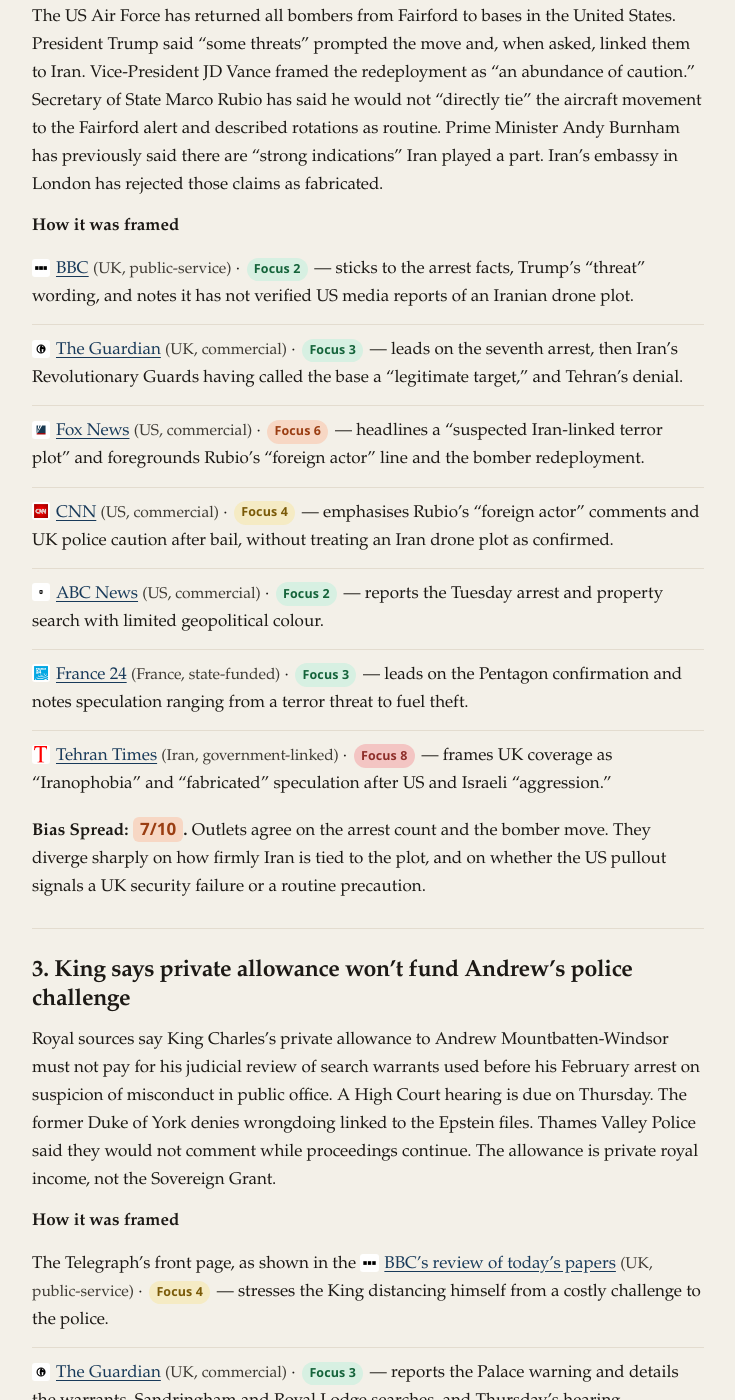
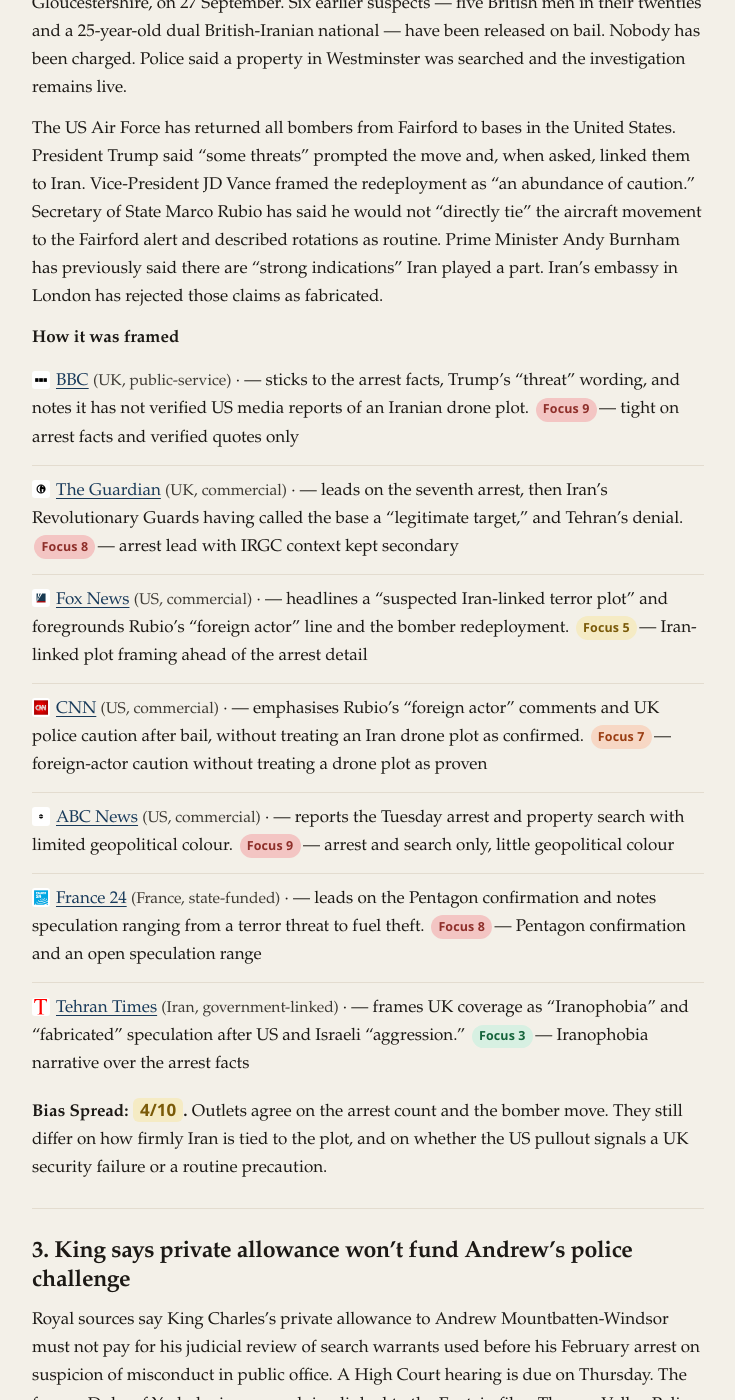
Before and after one commit to UKwebfilter/UKWebFilter, a Jekyll site: the page built from _posts/2026-10-06-edition.md, in a window 1280 px wide and 1400 px high, scrolled down 1991 px. Shown: the whole window, without its empty margins (272-1007 px from the left). Built offline with Jekyll 4.4.1, drawn with Linux system fonts in a browser that asks for light colours; some of the changed text lies outside the part shown.

Commit message:
Flip Bias/Focus to 1=bad/10=good and add Focus reasons

```diff
--- a/_posts/2026-10-06-edition.md
+++ b/_posts/2026-10-06-edition.md
@@ -5,11 +5,11 @@
 
 | Story | UK prominence | Bias Spread | Lead story at | Top 3 at |
 | --- | --- | --- | --- | --- |
-| Tories' £10bn "Britannia Shield" | 8 | 6 | Mail, Sun | Telegraph, Times, Guardian, BBC |
-| Fairford: seventh arrest after US bomber pullout | 7 | 7 | none | BBC, Guardian, Mail |
-| King won't fund Andrew's police challenge | 5 | 3 | Telegraph | Guardian, BBC |
-| France: mass school protests and police clashes | 4 | 5 | BBC, Guardian | none |
-| UK–Israel standoff over East Jerusalem consulate | 3 | 7 | none | BBC, Guardian |
+| Tories' £10bn "Britannia Shield" | 8 | 5 | Mail, Sun | Telegraph, Times, Guardian, BBC |
+| Fairford: seventh arrest after US bomber pullout | 7 | 4 | none | BBC, Guardian, Mail |
+| King won't fund Andrew's police challenge | 5 | 8 | Telegraph | Guardian, BBC |
+| France: mass school protests and police clashes | 4 | 6 | BBC, Guardian | none |
+| UK–Israel standoff over East Jerusalem consulate | 3 | 4 | none | BBC, Guardian |
 
 ---
 
@@ -21,13 +21,18 @@
 
 **How it was framed**
 
-- [Daily Mail](https://www.dailymail.com/news/article-16186345/Kemi-Badenoch-US-Fairford-UK-missile-drone-defences-Britannia-Shield.html) (UK, commercial) · Focus 7/10 — leads on Badenoch blaming the Fairford pullout on UK defence gaps, and contrasts Tory urgency with Labour funding.
-- [The Sun](https://www.thesun.co.uk/news/40589897/kemi-badenoch-reveals-britain-will-build-iron-dome/) (UK, tabloid) · Focus 8/10 — bills Badenoch as building Britain's "Iron Dome," ties Fairford to Labour failure, and stresses welfare cuts to fund defence.
-- [The Telegraph](https://www.telegraph.co.uk/politics/2026/10/05/tories-promise-iron-dome-uk/) (UK, commercial) · Focus 5/10 — headlines an "Israeli-style Iron Dome," links Fairford and Russian drones, and treats the £10bn pledge as a major post–Cold War programme.
-- [The Guardian](https://www.theguardian.com/politics/2026/oct/06/badenoch-british-iron-dome-plan-tory-press-release) (UK, commercial) · Focus 7/10 — leads on Badenoch denying an Iron Dome plan after the party's own press release used the phrase, and carries Labour's rebuttal.
-- [BBC](https://www.bbc.co.uk/news/articles/cm86zqg553q8o) (UK, public-service) · Focus 2/10 — explains existing UK air-defence gaps, cost realities, and why an Israel comparison is a poor fit for British geography and threat.
+- [Daily Mail](https://www.dailymail.com/news/article-16186345/Kemi-Badenoch-US-Fairford-UK-missile-drone-defences-Britannia-Shield.html) (UK, commercial) · — leads on Badenoch blaming the Fairford pullout on UK defence gaps, and contrasts Tory urgency with Labour funding.
+  Focus 4 — leans into Badenoch vs Labour politics more than the pledge numbers
+- [The Sun](https://www.thesun.co.uk/news/40589897/kemi-badenoch-reveals-britain-will-build-iron-dome/) (UK, tabloid) · — bills Badenoch as building Britain's "Iron Dome," ties Fairford to Labour failure, and stresses welfare cuts to fund defence.
+  Focus 3 — Iron Dome branding and welfare-cut politics dominate the pledge itself
+- [The Telegraph](https://www.telegraph.co.uk/politics/2026/10/05/tories-promise-iron-dome-uk/) (UK, commercial) · — headlines an "Israeli-style Iron Dome," links Fairford and Russian drones, and treats the £10bn pledge as a major post–Cold War programme.
+  Focus 6 — covers programme scale and threat context without a full party war
+- [The Guardian](https://www.theguardian.com/politics/2026/oct/06/badenoch-british-iron-dome-plan-tory-press-release) (UK, commercial) · — leads on Badenoch denying an Iron Dome plan after the party's own press release used the phrase, and carries Labour's rebuttal.
+  Focus 4 — centres the Iron Dome walk-back and Labour rebuttal over the defence plan
+- [BBC](https://www.bbc.co.uk/news/articles/cm86zqg553q8o) (UK, public-service) · — explains existing UK air-defence gaps, cost realities, and why an Israel comparison is a poor fit for British geography and threat.
+  Focus 9 — sticks to capability gaps, cost and geography of an air-defence system
 
-**Bias Spread: 6/10.** The pledge figures are shared. The clash is over "Iron Dome" branding, whether Fairford proves the case, and whether £10bn is serious or symbolic.
+**Bias Spread: 5/10.** The pledge figures are shared. Outlets still split on "Iron Dome" branding, whether Fairford proves the case, and whether £10bn is serious or symbolic.
 
 ---
 
@@ -39,15 +44,22 @@
 
 **How it was framed**
 
-- [BBC](https://www.bbc.co.uk/news/articles/cqlye0xd72wdo) (UK, public-service) · Focus 2/10 — sticks to the arrest facts, Trump's "threat" wording, and notes it has not verified US media reports of an Iranian drone plot.
-- [The Guardian](https://www.theguardian.com/uk-news/2026/oct/06/british-man-arrested-over-suspected-raf-fairford-terrorism-plot) (UK, commercial) · Focus 3/10 — leads on the seventh arrest, then Iran's Revolutionary Guards having called the base a "legitimate target," and Tehran's denial.
-- [Fox News](https://www.foxnews.com/us/us-pulls-all-bombers-key-uk-base-after-suspected-iran-linked-terror-plot) (US, commercial) · Focus 6/10 — headlines a "suspected Iran-linked terror plot" and foregrounds Rubio's "foreign actor" line and the bomber redeployment.
-- [CNN](https://www.cnn.com/2026/09/28/uk/raf-fairford-key-questions-terror-suspects-arrests-intl) (US, commercial) · Focus 4/10 — emphasises Rubio's "foreign actor" comments and UK police caution after bail, without treating an Iran drone plot as confirmed.
-- [ABC News](https://abcnews.com/International/uk-arrests-british-national-related-incident-raf-fairford/story?id=137029908) (US, commercial) · Focus 2/10 — reports the Tuesday arrest and property search with limited geopolitical colour.
-- [France 24](https://www.france24.com/en/europe/20261004-us-bombers-raf-fairford-uk-pentagon) (France, state-funded) · Focus 3/10 — leads on the Pentagon confirmation and notes speculation ranging from a terror threat to fuel theft.
-- [Tehran Times](https://www.tehrantimes.com/news/530543/Iran-embassy-rejects-UK-media-claims-over-RAF-Fairford-arrests) (Iran, government-linked) · Focus 8/10 — frames UK coverage as "Iranophobia" and "fabricated" speculation after US and Israeli "aggression."
+- [BBC](https://www.bbc.co.uk/news/articles/cqlye0xd72wdo) (UK, public-service) · — sticks to the arrest facts, Trump's "threat" wording, and notes it has not verified US media reports of an Iranian drone plot.
+  Focus 9 — tight on arrest facts and verified quotes only
+- [The Guardian](https://www.theguardian.com/uk-news/2026/oct/06/british-man-arrested-over-suspected-raf-fairford-terrorism-plot) (UK, commercial) · — leads on the seventh arrest, then Iran's Revolutionary Guards having called the base a "legitimate target," and Tehran's denial.
+  Focus 8 — arrest lead with IRGC context kept secondary
+- [Fox News](https://www.foxnews.com/us/us-pulls-all-bombers-key-uk-base-after-suspected-iran-linked-terror-plot) (US, commercial) · — headlines a "suspected Iran-linked terror plot" and foregrounds Rubio's "foreign actor" line and the bomber redeployment.
+  Focus 5 — Iran-linked plot framing ahead of the arrest detail
+- [CNN](https://www.cnn.com/2026/09/28/uk/raf-fairford-key-questions-terror-suspects-arrests-intl) (US, commercial) · — emphasises Rubio's "foreign actor" comments and UK police caution after bail, without treating an Iran drone plot as confirmed.
+  Focus 7 — foreign-actor caution without treating a drone plot as proven
+- [ABC News](https://abcnews.com/International/uk-arrests-british-national-related-incident-raf-fairford/story?id=137029908) (US, commercial) · — reports the Tuesday arrest and property search with limited geopolitical colour.
+  Focus 9 — arrest and search only, little geopolitical colour
+- [France 24](https://www.france24.com/en/europe/20261004-us-bombers-raf-fairford-uk-pentagon) (France, state-funded) · — leads on the Pentagon confirmation and notes speculation ranging from a terror threat to fuel theft.
+  Focus 8 — Pentagon confirmation and an open speculation range
+- [Tehran Times](https://www.tehrantimes.com/news/530543/Iran-embassy-rejects-UK-media-claims-over-RAF-Fairford-arrests) (Iran, government-linked) · — frames UK coverage as "Iranophobia" and "fabricated" speculation after US and Israeli "aggression."
+  Focus 3 — Iranophobia narrative over the arrest facts
 
-**Bias Spread: 7/10.** Outlets agree on the arrest count and the bomber move. They diverge sharply on how firmly Iran is tied to the plot, and on whether the US pullout signals a UK security failure or a routine precaution.
+**Bias Spread: 4/10.** Outlets agree on the arrest count and the bomber move. They still differ on how firmly Iran is tied to the plot, and on whether the US pullout signals a UK security failure or a routine precaution.
 
 ---
 
@@ -57,12 +69,16 @@
 
 **How it was framed**
 
-- The Telegraph's front page, as shown in the [BBC's review of today's papers](https://www.bbc.co.uk/news/articles/cw1m4l09mmr0o) (UK, public-service) · Focus 4/10 — stresses the King distancing himself from a costly challenge to the police.
-- [The Guardian](https://www.theguardian.com/uk-news/2026/oct/06/buckingham-palace-andrew-mountbatten-windsor-legal-action-police) (UK, commercial) · Focus 3/10 — reports the Palace warning and details the warrants, Sandringham and Royal Lodge searches, and Thursday's hearing.
-- [BBC](https://www.bbc.co.uk/news/articles/c9ly0l028d1go) (UK, public-service) · Focus 2/10 — emphasises that the money is private rather than public, and quotes a lawyer on what quashing warrants would and would not achieve.
-- The Daily Mirror's splash, via the same [BBC papers round-up](https://www.bbc.co.uk/news/articles/cw1m4l09mmr0o) · Focus 5/10 — headlines the King telling Andrew he "won't fund court fight."
+- The Telegraph's front page, as shown in the [BBC's review of today's papers](https://www.bbc.co.uk/news/articles/cw1m4l09mmr0o) (UK, public-service) · — stresses the King distancing himself from a costly challenge to the police.
+  Focus 7 — King distancing as the angle, still on the funding fact
+- [The Guardian](https://www.theguardian.com/uk-news/2026/oct/06/buckingham-palace-andrew-mountbatten-windsor-legal-action-police) (UK, commercial) · — reports the Palace warning and details the warrants, Sandringham and Royal Lodge searches, and Thursday's hearing.
+  Focus 8 — Palace warning plus warrant and hearing detail
+- [BBC](https://www.bbc.co.uk/news/articles/c9ly0l028d1go) (UK, public-service) · — emphasises that the money is private rather than public, and quotes a lawyer on what quashing warrants would and would not achieve.
+  Focus 9 — private vs public money and the legal effect of quashing warrants
+- The Daily Mirror's splash, via the same [BBC papers round-up](https://www.bbc.co.uk/news/articles/cw1m4l09mmr0o) · — headlines the King telling Andrew he "won't fund court fight."
+  Focus 6 — splash on King vs Andrew personality framing
 
-**Bias Spread: 3/10.** The core facts are shared. Coverage differs mainly in tone, from royal distancing to a legal explainer.
+**Bias Spread: 8/10.** The core facts are shared. Coverage differs mainly in tone, from royal distancing to a legal explainer.
 
 ---
 
@@ -74,12 +90,16 @@
 
 **How it was framed**
 
-- [BBC](https://www.bbc.com/news/live/cm93egpj7y0kt) (UK, public-service) · Focus 3/10 — live lead on tear gas, school closures and under-investment grievances.
-- [The Guardian](https://www.theguardian.com/world/2026/oct/06/protests-schools-blockade-streets-france) (UK, commercial) · Focus 4/10 — centres student demands and police force, including severe injuries to minors, alongside fiscal and election pressure on Macron's government.
-- [France 24](https://www.france24.com/en/live-news/20261006-tens-of-thousands-expected-in-paris-for-high-school-protests) (France, state-funded) · Focus 3/10 — reports ministry and union turnout figures, protester injuries, and the government's "no room for tolerance of violence" line.
-- [Al Jazeera](https://www.aljazeera.com/features/2026/10/6/france-protests-what-we-know-as-schools-brace-for-nationwide-action) (Qatar, state-funded) · Focus 4/10 — explainer on demands, police tactics, budget austerity and Marine Le Pen's shadow-budget politics ahead of 2027.
+- [BBC](https://www.bbc.com/news/live/cm93egpj7y0kt) (UK, public-service) · — live lead on tear gas, school closures and under-investment grievances.
+  Focus 8 — tear gas, closures and under-investment grievances
+- [The Guardian](https://www.theguardian.com/world/2026/oct/06/protests-schools-blockade-streets-france) (UK, commercial) · — centres student demands and police force, including severe injuries to minors, alongside fiscal and election pressure on Macron's government.
+  Focus 7 — student demands and police force with election politics alongside
+- [France 24](https://www.france24.com/en/live-news/20261006-tens-of-thousands-expected-in-paris-for-high-school-protests) (France, state-funded) · — reports ministry and union turnout figures, protester injuries, and the government's "no room for tolerance of violence" line.
+  Focus 8 — turnout figures, injuries and the government line
+- [Al Jazeera](https://www.aljazeera.com/features/2026/10/6/france-protests-what-we-know-as-schools-brace-for-nationwide-action) (Qatar, state-funded) · — explainer on demands, police tactics, budget austerity and Marine Le Pen's shadow-budget politics ahead of 2027.
+  Focus 7 — demands and tactics with Le Pen / 2027 politics mixed in
 
-**Bias Spread: 5/10.** Turnout and grievances are broadly agreed. Framing splits between under-funded schools and a security story about riots, left agitation and election-year disorder.
+**Bias Spread: 6/10.** Turnout and grievances are broadly agreed. Framing still splits between under-funded schools and a security story about riots, left agitation and election-year disorder.
 
 ---
 
@@ -91,10 +111,15 @@
 
 **How it was framed**
 
-- [BBC](https://www.bbc.co.uk/news/articles/c5n4922n00wgo) (UK, public-service) · Focus 3/10 — focuses on last-ditch diplomacy, the Thursday deadline, and the reported expulsion threat.
-- [The Guardian](https://www.theguardian.com/world/2026/oct/05/uk-threatens-to-expel-israeli-diplomats-after-closing-of-east-jerusalem-consulate) (UK, commercial) · Focus 5/10 — frames a low point in UK–Israel ties, cites legal advice that closure would be unlawful, and links the row to Gaza and settlement policy.
-- [Al Jazeera](https://www.aljazeera.com/news/2026/10/6/its-not-the-act-of-a-friend-or-ally-israel-moves-to-shut-uk-consulate) (Qatar, state-funded) · Focus 6/10 — leads with a former consul calling the move "not the act of a friend," stresses unlawfulness and risk to Palestinian staff.
-- [Ynet](https://www.ynetnews.com/article/rjaptebomx) (Israel, commercial) · Focus 5/10 — reports Britain's expulsion warning as an escalation after settlement sanctions, and details Israeli countermeasures including barred British MPs.
-- [CGTN](https://news.cgtn.com/news/2026-09-09/Israel-closes-British-Consulate-as-settlement-row-escalates-1QiSh6ofbY4/p.html) (China, state-owned) · Focus 4/10 — presents Sa'ar's closure order as retaliation for settlement sanctions and quotes Palestinian and EU support for trade curbs.
+- [BBC](https://www.bbc.co.uk/news/articles/c5n4922n00wgo) (UK, public-service) · — focuses on last-ditch diplomacy, the Thursday deadline, and the reported expulsion threat.
+  Focus 8 — diplomacy, deadline and expulsion threat
+- [The Guardian](https://www.theguardian.com/world/2026/oct/05/uk-threatens-to-expel-israeli-diplomats-after-closing-of-east-jerusalem-consulate) (UK, commercial) · — frames a low point in UK–Israel ties, cites legal advice that closure would be unlawful, and links the row to Gaza and settlement policy.
+  Focus 6 — UK–Israel low point with Gaza and settlement politics
+- [Al Jazeera](https://www.aljazeera.com/news/2026/10/6/its-not-the-act-of-a-friend-or-ally-israel-moves-to-shut-uk-consulate) (Qatar, state-funded) · — leads with a former consul calling the move "not the act of a friend," stresses unlawfulness and risk to Palestinian staff.
+  Focus 5 — "not a friend" line and Palestinian-staff risk frame
+- [Ynet](https://www.ynetnews.com/article/rjaptebomx) (Israel, commercial) · — reports Britain's expulsion warning as an escalation after settlement sanctions, and details Israeli countermeasures including barred British MPs.
+  Focus 6 — British escalation and Israeli countermeasures
+- [CGTN](https://news.cgtn.com/news/2026-09-09/Israel-closes-British-Consulate-as-settlement-row-escalates-1QiSh6ofbY4/p.html) (China, state-owned) · — presents Sa'ar's closure order as retaliation for settlement sanctions and quotes Palestinian and EU support for trade curbs.
+  Focus 7 — retaliation-for-sanctions frame with Palestinian and EU quotes
 
-**Bias Spread: 7/10.** The deadline and sanctions trigger are shared. Outlets split on whether the story is unlawful Israeli retaliation, a necessary Israeli response to a hostile Labour government, or a precedent fight over Jerusalem's status.
+**Bias Spread: 4/10.** The deadline and sanctions trigger are shared. Outlets still differ on whether the story is unlawful Israeli retaliation, a necessary Israeli response to a hostile Labour government, or a precedent fight over Jerusalem's status.
```
